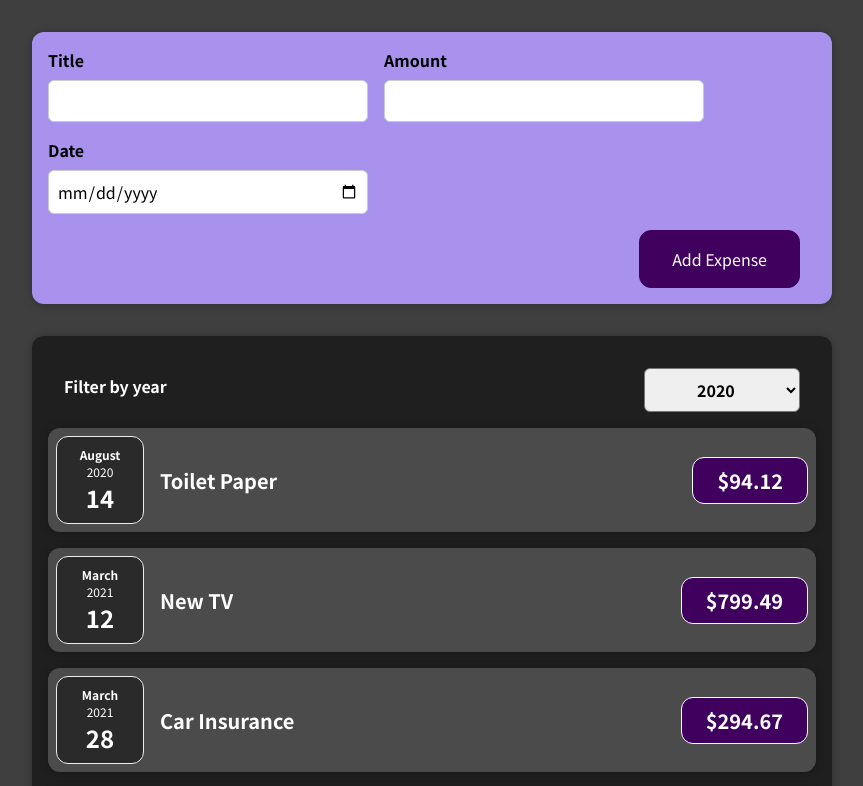
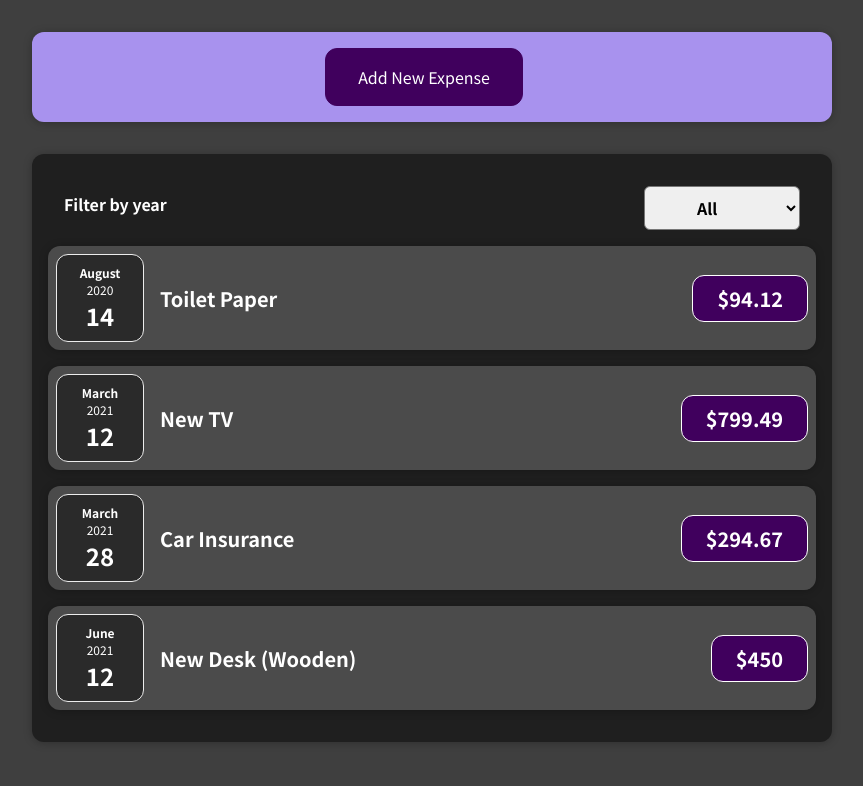
Before and after one commit to heySanj/react, a React (Create React App) app in the folder expense-tracker/: page / in a window 1280 px wide. Shown: the top 786 px of the page, without its empty margins (208-1071 px from the left). Built offline with nearby package versions, Linux system fonts and the light colour scheme.

Commit message:
Conditional content

```diff
--- a/expense-tracker/src/App.jsx
+++ b/expense-tracker/src/App.jsx
@@ -1,8 +1,9 @@
+import React, { useState } from 'react';
+
 import Expenses from "./components/Expenses/Expenses";
 import NewExpense from "./components/NewExpense/NewExpense";
 
-const App = () => {
-    const expenses = [
+const DUMMY_EXPENSES = [
     {
         id: "e1",
         title: "Toilet Paper",
@@ -29,9 +30,17 @@ const App = () => {
     },
 ];
 
+
+const App = () => {
+
+    const [expenses, setExpenses] = useState(DUMMY_EXPENSES)
+
     const addExpenseHandler = (expense) => {
-        console.log("In App.js");
-        console.log(expense);
+
+        // Add the new expense onto the list after spreading the previous expenses
+        setExpenses(prevExpenses => {
+            return [expense, ...prevExpenses];
+        })
     };
 
     return (
--- a/expense-tracker/src/components/Expenses/ExpenseItem.jsx
+++ b/expense-tracker/src/components/Expenses/ExpenseItem.jsx
@@ -4,10 +4,7 @@ import "./ExpenseItem.css";
 import ExpenseDate from "./ExpenseDate";
 import Card from "../UI/Card";
 
-
-
 const ExpenseItem = (props) => {
-
     // // React Hook that allows statefulness (reloading component on value changes)
     // // useState returns an array, so we desctructure it
     // // --- The first item in the array is the variable value
@@ -22,6 +19,7 @@ const ExpenseItem = (props) => {
 
     return (
         // You can only return 1 root element! --> everything needs to be wrapped in a div
+        <li>
             <Card className="expense-item">
                 <ExpenseDate date={props.date} />
                 <div className="expense-item__description">
@@ -30,9 +28,9 @@ const ExpenseItem = (props) => {
                 </div>
 
                 {/* <button onClick={clickHandler}>Change Title</button> */}
-
             </Card>
+        </li>
     );
-}
+};
 
 export default ExpenseItem;
--- a/expense-tracker/src/components/Expenses/Expenses.jsx
+++ b/expense-tracker/src/components/Expenses/Expenses.jsx
@@ -1,42 +1,36 @@
 import React, { useState } from "react";
 
-import ExpenseItem from "./ExpenseItem";
+
 import ExpensesFilter from "./ExpensesFilter";
+import ExpensesList from "./ExpensesList";
 import Card from "../UI/Card";
 import "./Expenses.css";
 
 const Expenses = (props) => {
-    const expenses = props.items;
 
-    const [filteredYear, setFilteredYear] = useState("2020");
+    const [filteredYear, setFilteredYear] = useState("All");
 
     const filterYearHandler = (year) => {
         setFilteredYear(year);
     };
 
+    let expenses = props.items;
+
+    // Set year filer
+    if (filteredYear !== "All") {
+        expenses = expenses.filter(
+            (expense) => expense.date.getFullYear().toString() === filteredYear
+        );
+    }
+
+
     return (
         <Card className="expenses">
-            <ExpensesFilter selectedYear={filteredYear} onYearSelect={filterYearHandler} />
-            <ExpenseItem
-                title={expenses[0].title}
-                amount={expenses[0].amount}
-                date={expenses[0].date}
+            <ExpensesFilter
+                selectedYear={filteredYear}
+                onYearSelect={filterYearHandler}
             />
-            <ExpenseItem
-                title={expenses[1].title}
-                amount={expenses[1].amount}
-                date={expenses[1].date}
-            />
-            <ExpenseItem
-                title={expenses[2].title}
-                amount={expenses[2].amount}
-                date={expenses[2].date}
-            />
-            <ExpenseItem
-                title={expenses[3].title}
-                amount={expenses[3].amount}
-                date={expenses[3].date}
-            />
+            <ExpensesList items={expenses} year={filteredYear} />
         </Card>
     );
 };
--- a/expense-tracker/src/components/Expenses/ExpensesFilter.jsx
+++ b/expense-tracker/src/components/Expenses/ExpensesFilter.jsx
@@ -13,6 +13,7 @@ const ExpensesFilter = (props) => {
             <div className="expenses-filter__control">
                 <label>Filter by year</label>
                 <select value={props.selectedYear} onChange={yearChangeHandler}>
+                    <option value="All">All</option>
                     <option value="2022">2022</option>
                     <option value="2021">2021</option>
                     <option value="2020">2020</option>
--- /dev/null
+++ b/expense-tracker/src/components/Expenses/ExpensesList.css
@@ -0,0 +1,9 @@
+.expenses-list {
+    list-style: none;
+    padding: 0;
+  }
+
+  .expenses-list__fallback {
+    color: white;
+    text-align: center;
+  }
--- /dev/null
+++ b/expense-tracker/src/components/Expenses/ExpensesList.jsx
@@ -0,0 +1,26 @@
+import ExpenseItem from "./ExpenseItem";
+import "./ExpensesList.css";
+
+const ExpensesList = (props) => {
+    if (props.items.length === 0) {
+        return <h2 className="expenses-list__fallback">Found no expenses.</h2>;
+    }
+
+    return (
+        <ul className="expenses-list">
+            {
+                //Create a component for each item in expenses
+                props.items.map((expense) => (
+                    <ExpenseItem
+                        key={expense.id} // To avoid bugs with rendering lists/data
+                        title={expense.title}
+                        amount={expense.amount}
+                        date={expense.date}
+                    />
+                ))
+            }
+        </ul>
+    );
+};
+
+export default ExpensesList;
--- a/expense-tracker/src/components/NewExpense/ExpenseForm.jsx
+++ b/expense-tracker/src/components/NewExpense/ExpenseForm.jsx
@@ -58,7 +58,13 @@ const ExpenseForm = (props) => {
         setEnteredTitle("");
         setEnteredAmount("");
         setEnteredDate("");
+
+        props.hideForm()
     };
+
+    const cancelHandler = () => {
+        props.hideForm()
+    }
 
     return (
         <form action="" className="expense-form" onSubmit={submitHandler}>
@@ -93,6 +99,7 @@ const ExpenseForm = (props) => {
                 </div>
             </div>
             <div className="new-expense__actions">
+                <button type="button" onClick={cancelHandler}>Cancel</button>
                 <button type="submit">Add Expense</button>
             </div>
         </form>
--- a/expense-tracker/src/components/NewExpense/NewExpense.jsx
+++ b/expense-tracker/src/components/NewExpense/NewExpense.jsx
@@ -1,3 +1,5 @@
+import React, { useState } from 'react';
+
 import "./NewExpense.css";
 import ExpenseForm from "./ExpenseForm";
 import Card from "../UI/Card";
@@ -16,9 +18,24 @@ const NewExpense = (props) => {
 
     }
 
+
+    const [formVisible, setFormVisible] = useState(false)
+
+    const showFormHandler = () => {
+        setFormVisible(true)
+    }
+
+    const hideFormHandler = () => {
+        setFormVisible(false)
+    }
+
+    // Show the form if visible, Otherwise just show a button
     return (
         <Card className="new-expense">
-            <ExpenseForm onSaveExpenseData={saveExpenseDataHandler} />
+            {formVisible
+                ? <ExpenseForm onSaveExpenseData={saveExpenseDataHandler} hideForm={hideFormHandler} />
+                : <button onClick={showFormHandler}>Add New Expense</button>
+            }
         </Card>
     );
 };
```
Lines whose indentation alone changed are shown as unchanged.
